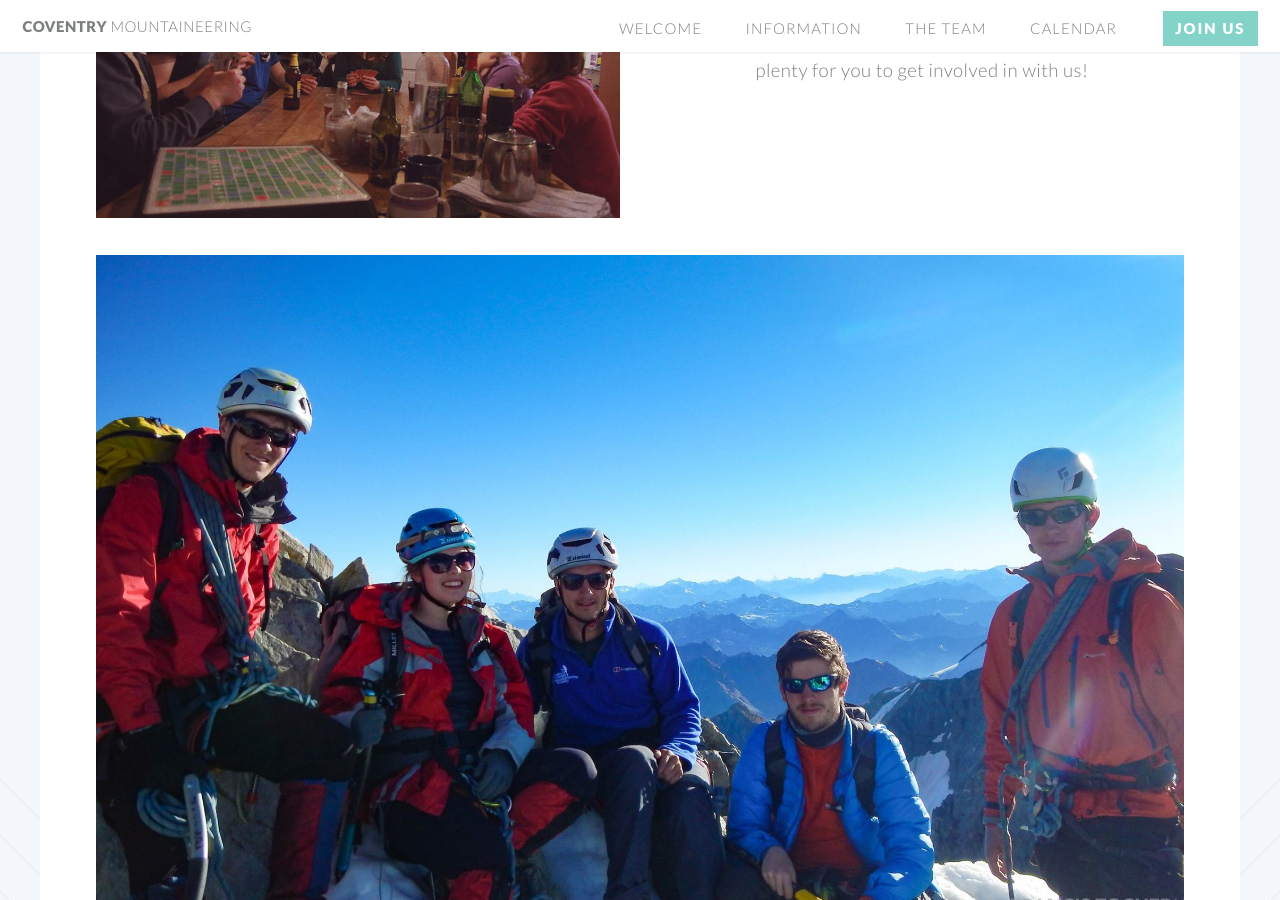
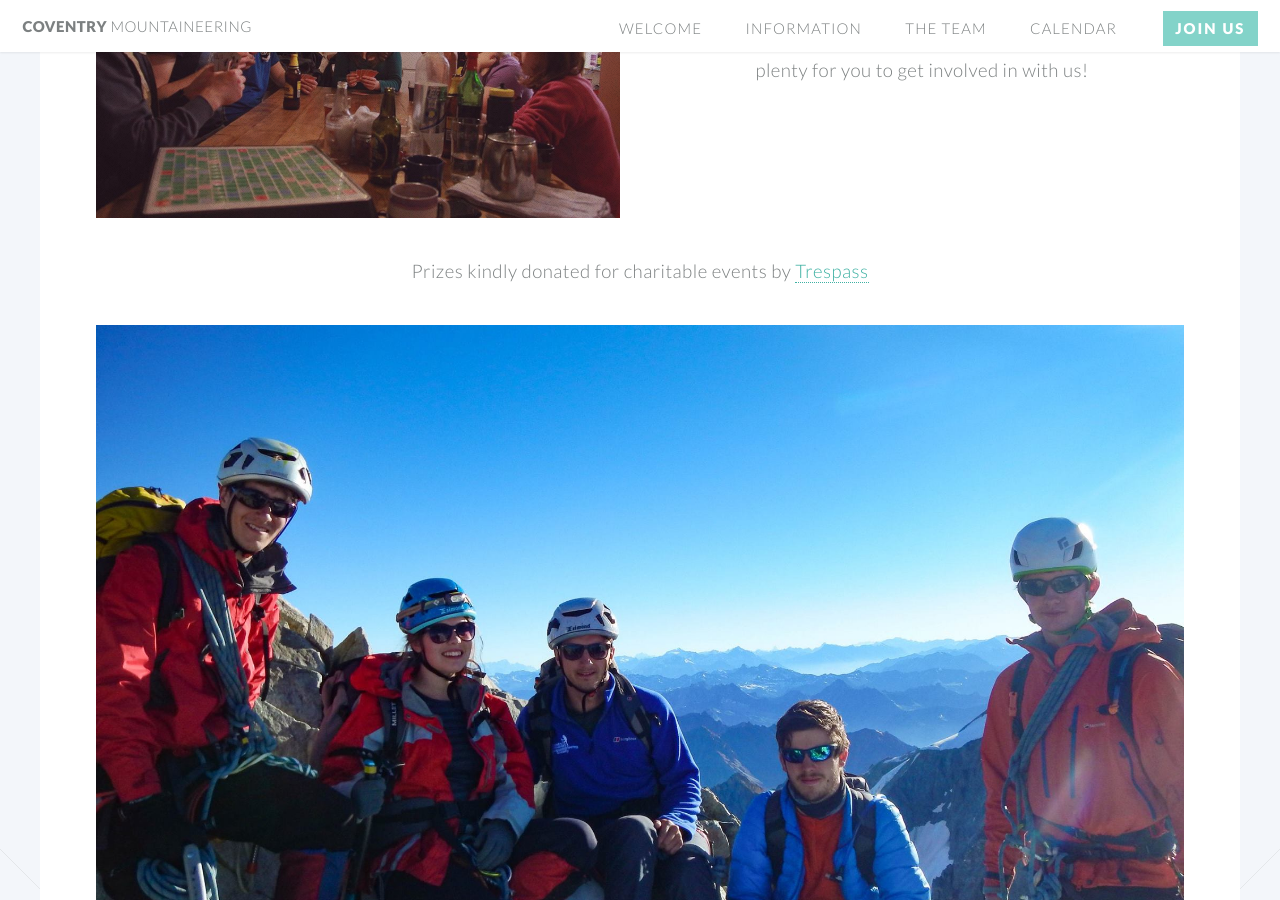
Before and after one commit to covmountain/covmountain.github.io, a Jekyll site: the page built from index.html, in a window 1280 px wide and 900 px high, scrolled down 3095 px. Built offline with Jekyll 4.4.1, drawn with Linux system fonts in a browser that asks for light colours; comment, search, counter and statistics services are not loaded.

Commit message:
trespass link added

```diff
--- a/index.html
+++ b/index.html
@@ -132,6 +132,8 @@ layout: landing-page
               </div>
 						</div>
 
+            <p>Prizes kindly donated for charitable events by <a href=''>Trespass</a></p>
+
 			      <img src='images/summit.jpg'>
 
 
```
